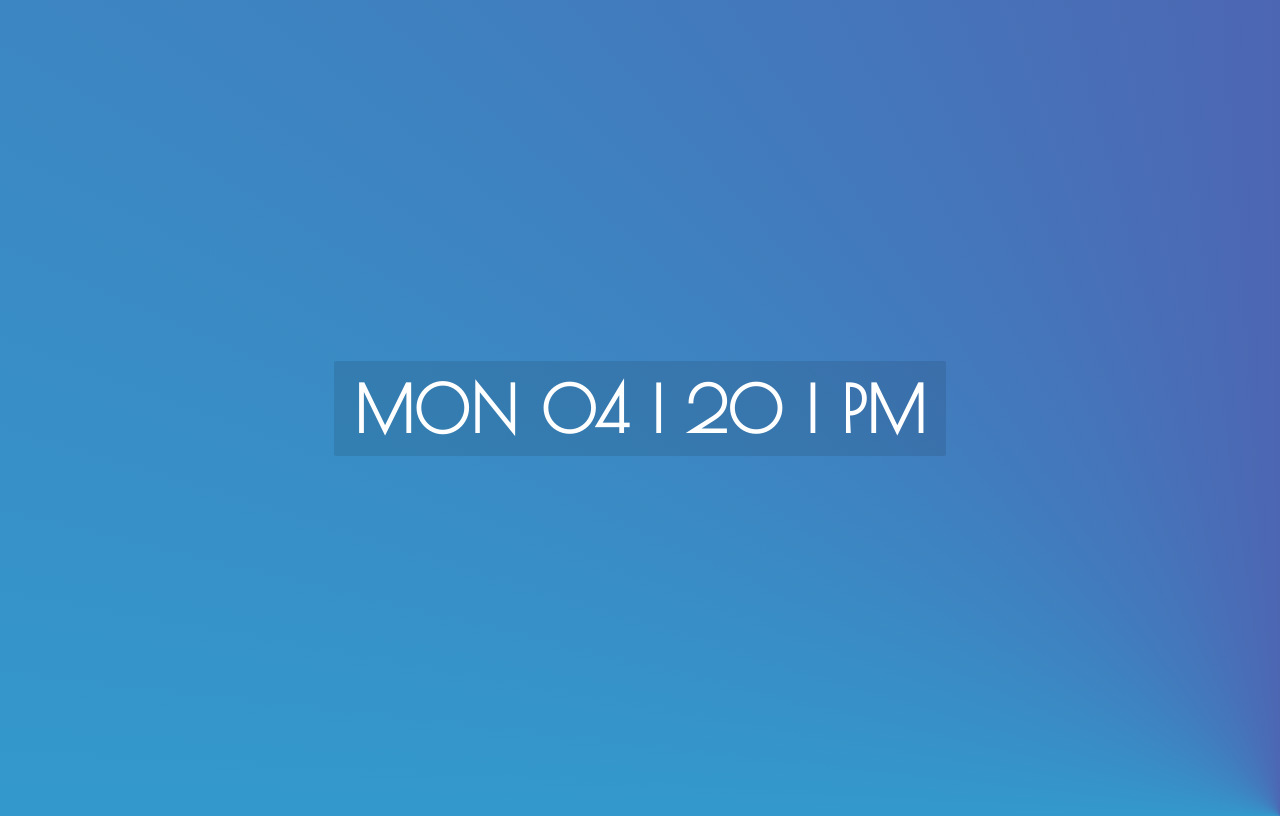
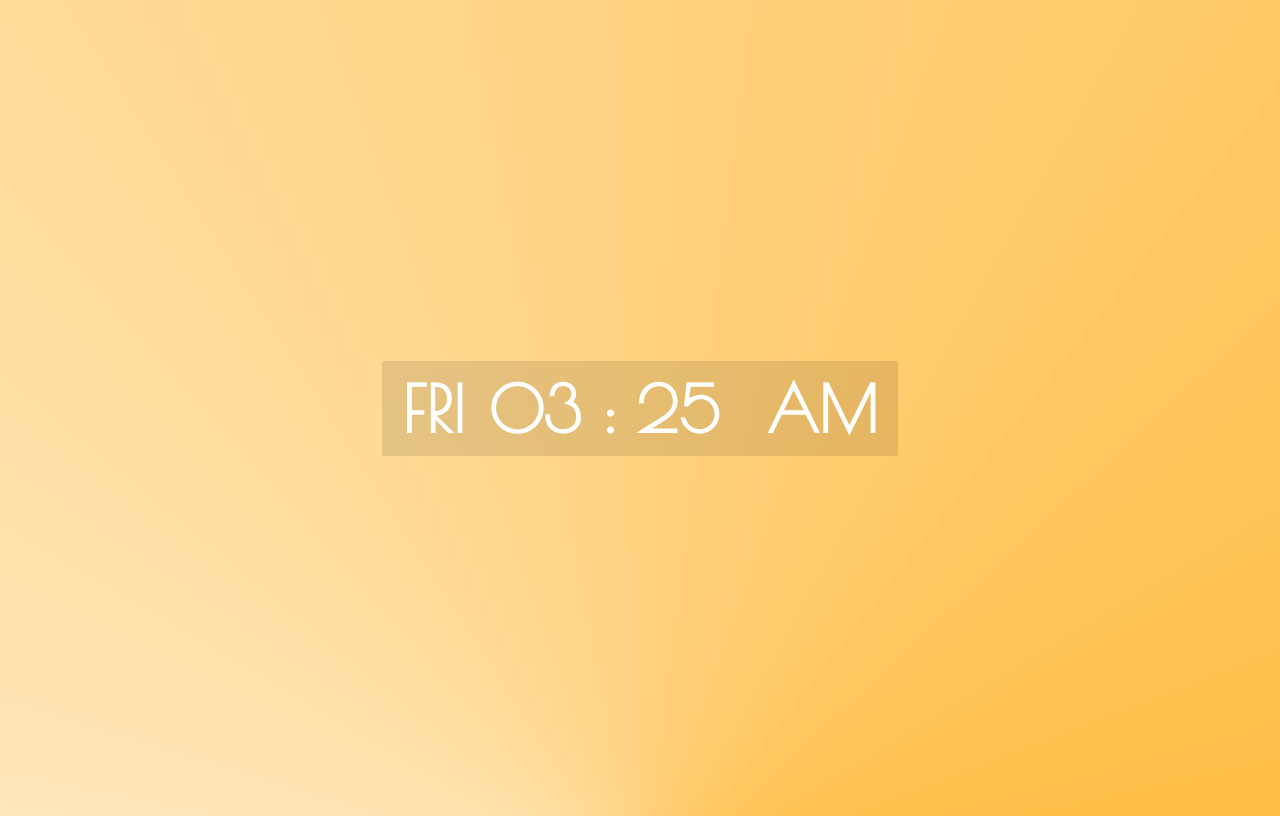
Before and after one commit to lgrizo/Digital-Clock, a plain HTML site: page index.html in a window 1280 px wide. Drawn offline with nearby package versions, Linux system fonts and the light colour scheme.

Commit message:
update | to : in html

```diff
--- a/index.html
+++ b/index.html
@@ -17,9 +17,9 @@
       <div class="digitalClock">
         <h1 id="day">MON</h1>
         <h1 id="hour">04</h1>
-        <h1 id="bar1">|</h1>
+        <h1 id="bar1">:</h1>
         <h1 id="minute">20</h1>
-        <h1 id="bar2">|</h1>
+        <h1 id="bar2"></h1>
         <h1 id="ampm">PM</h1>
       </div>
     </div>
--- a/script.js
+++ b/script.js
@@ -0,0 +1,21 @@
+window.addEventListener("load", calculateTime);
+function calculateTime() {
+  var date = new Date();
+  var dayNumber = date.getDay();
+  var hour = date.getHours();
+  var minute = date.getMinutes();
+  var ampm = hour >= 12 ? "PM" : "AM";
+  var dayNames = ["SUN", "MON", "TUES", "WED", "THU", "FRI", "SAT", "SUN"];
+
+  hour = hour % 12;
+  hour = hour ? hour : "12";
+  hour = hour < 10 ? "0" + hour : hour;
+  minute = minute < 10 ? "0" + minute : minute;
+
+  document.getElementById("day").innerHTML = dayNames[dayNumber];
+  document.getElementById("hour").innerText = hour;
+  document.getElementById("minute").innerText = minute;
+  document.getElementById("ampm").innerText = ampm;
+
+  setTimeout(calculateTime, 200);
+}
--- a/style.css
+++ b/style.css
@@ -1,7 +1,7 @@
 body {
 font-family: 'Poiret One', sans-serif;
 overflow: hidden;
-background: conic-gradient(from 90deg at bottom right, cyan, rebeccapurple);
+background: conic-gradient(from .5turn at 50% 110%, white, orange)
 }
 
 .container {
```
